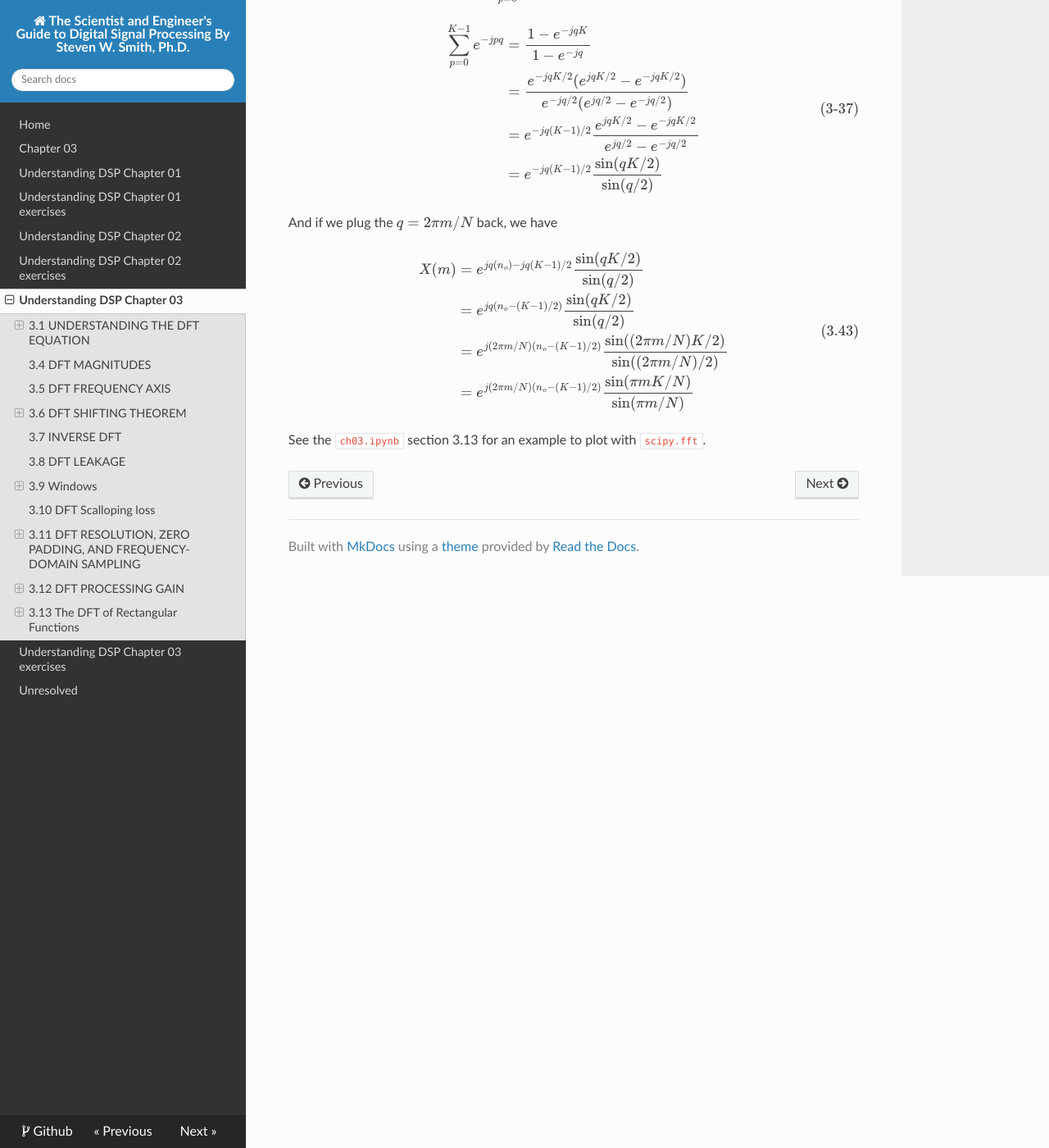
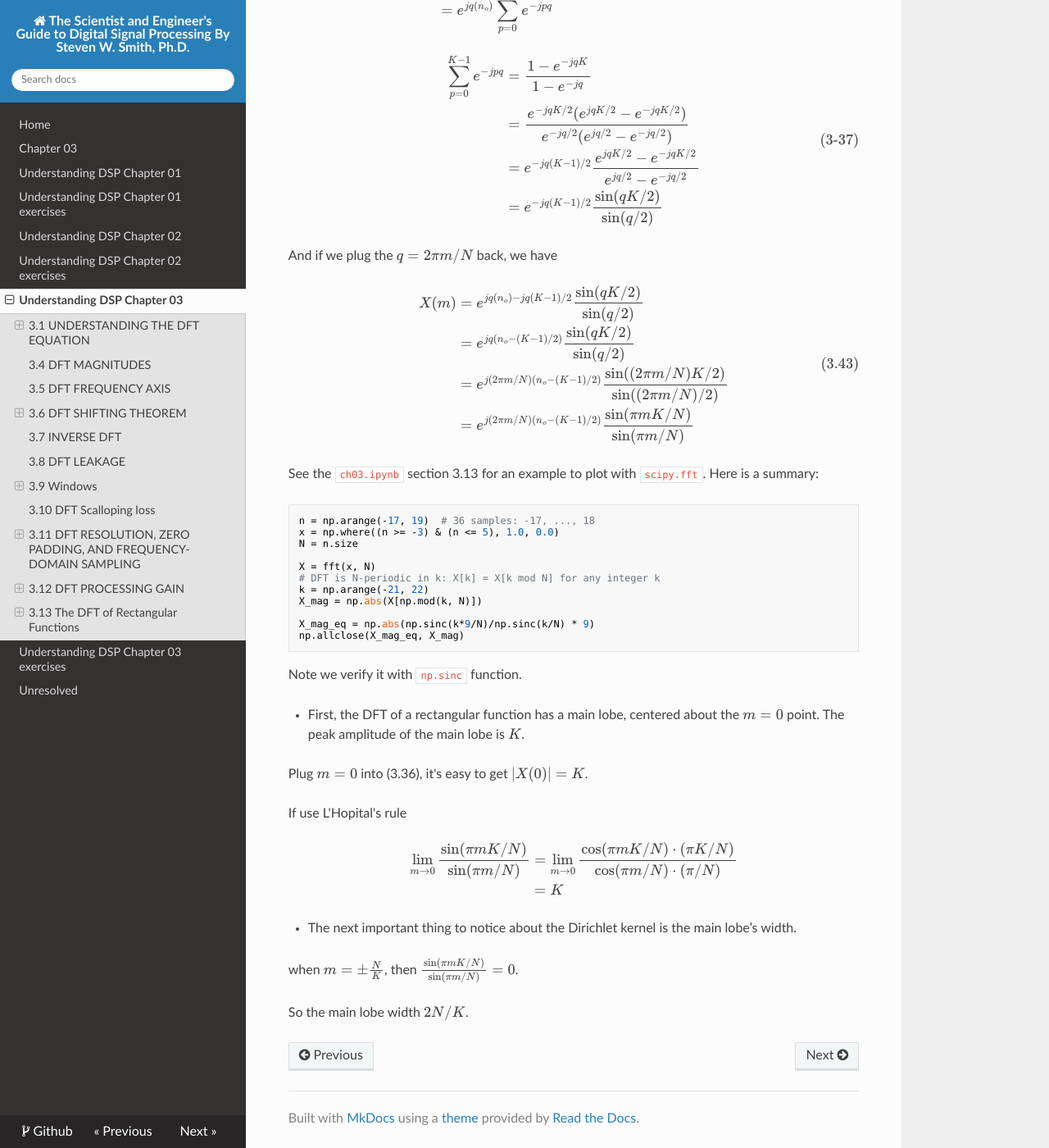
Before and after one commit to eroicaleo/dsp-guide, an MkDocs documentation site: the page built from docs/udsp03.md, in a window 1280 px wide and 1400 px high, scrolled down 22257 px. Shown: the whole window at 82% size. Built offline with MkDocs 1.6.1, drawn with Linux system fonts in a browser that asks for light colours; nearby versions of some CDN libraries; formulas are drawn with MathJax 3.

Commit message:
updates ch03

````diff
--- a/docs/udsp03.md
+++ b/docs/udsp03.md
@@ -923,3 +923,53 @@ e^{j(2πm/N)(n_o - (K-1)/2)}
 $$
 
 See the `ch03.ipynb` section 3.13 for an example to plot with `scipy.fft`.
+Here is a summary:
+
+```python
+n = np.arange(-17, 19)  # 36 samples: -17, ..., 18
+x = np.where((n >= -3) & (n <= 5), 1.0, 0.0)
+N = n.size
+
+X = fft(x, N)
+# DFT is N-periodic in k: X[k] = X[k mod N] for any integer k
+k = np.arange(-21, 22)
+X_mag = np.abs(X[np.mod(k, N)])
+
+X_mag_eq = np.abs(np.sinc(k*9/N)/np.sinc(k/N) * 9)
+np.allclose(X_mag_eq, X_mag)
+```
+
+Note we verify it with `np.sinc` function.
+
+* First, the DFT of a rectangular function has a main lobe,
+  centered about the $m = 0$ point.
+  The peak amplitude of the main lobe is $K$.
+
+Plug $m = 0$ into (3.36), it's easy to get $|X(0)| = K$.
+
+If use L'Hopital's rule
+
+$$
+\begin{align*}
+\lim \limits_{m \to 0}
+\frac{
+  \sin (πmK/N)
+}{
+  \sin (πm/N)
+} &=
+\lim \limits_{m \to 0}
+\frac{
+\cos (πmK/N) \cdot (πK/N)
+}{
+\cos (πm/N) \cdot (π/N)
+} \\
+&= K
+\end{align*}
+$$
+
+* The next important thing to
+  notice about the Dirichlet kernel is the main lobe’s width.
+
+when $m = \pm \frac{N}{K}$, then $\frac{ \sin (πmK/N) }{ \sin (πm/N) } = 0$.
+
+So the main lobe width $2N/K$.
````
Also changed, not shown: 1 other file.
